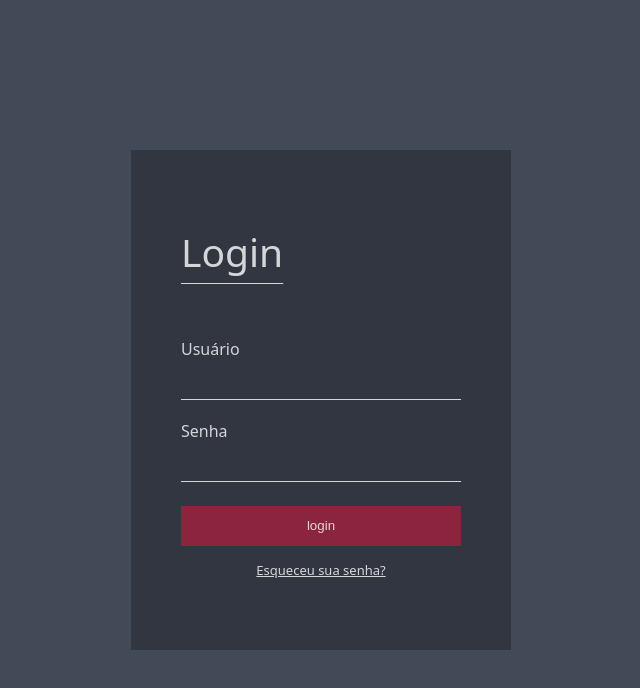
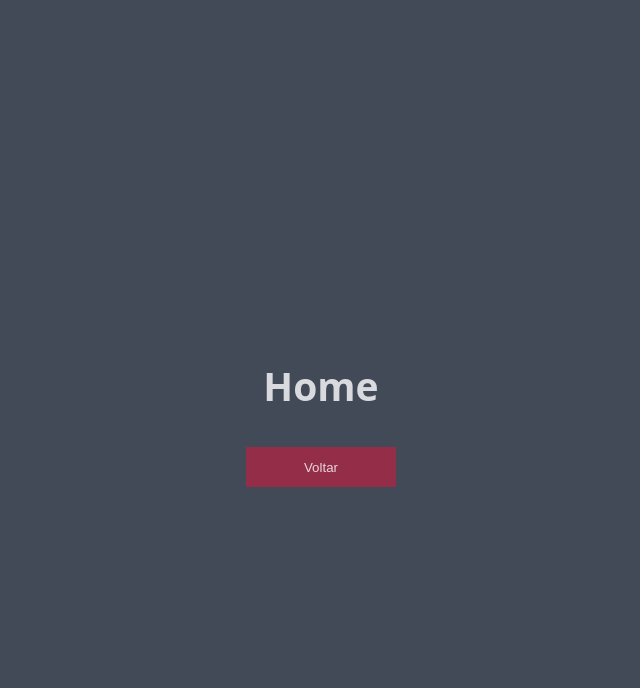
Before and after one commit to Ivina-als/Exerc-cio--Aula-3-React-I, a React (Create React App) app: page /Home in a window 1280 px wide. Shown: the top 688 px of the page, without its empty margins (319-959 px from the left). Built offline with nearby package versions, Linux system fonts and the light colour scheme.

Commit message:
criação de rotas para página login e home e redirecionamento de páginas com o click do botão

```diff
--- a/package.json
+++ b/package.json
@@ -8,6 +8,7 @@
     "@testing-library/user-event": "^13.5.0",
     "react": "^18.2.0",
     "react-dom": "^18.2.0",
+    "react-router-dom": "^6.6.2",
     "react-scripts": "5.0.1",
     "web-vitals": "^2.1.4"
   },
--- a/src/App.css
+++ b/src/App.css
@@ -81,3 +81,8 @@ a:hover {
 a:active {
   color: rgba(255, 255, 255, 0.323);
 }
+
+.button-home {
+  width: 150px;
+  height: 30px;
+}
--- a/src/App.js
+++ /dev/null
@@ -1,30 +0,0 @@
-import "./App.css";
-import AnchorDefault from "./components/Anchor";
-import ButtonDefault from "./components/Button";
-import InputLogin from "./components/Input";
-import Title from "./components/Title/index";
-
-function App() {
-  return (
-    <div className="App">
-      <section className="App-section">
-        <div className="div-login">
-          <Title id="title-login" title="Login" />
-          <InputLogin type="text" label="Usuário" />
-          <InputLogin type="password" label="Senha" />
-          <ButtonDefault
-            id="button01"
-            url="https://discord.gg/fDhwxjPT"
-            name="login"
-          />
-          <AnchorDefault
-            href="https://www.google.com/"
-            name="Esqueceu sua senha?"
-          />
-        </div>
-      </section>
-    </div>
-  );
-}
-
-export default App;
--- /dev/null
+++ b/src/App.jsx
@@ -0,0 +1,23 @@
+import { BrowserRouter as Router, Routes, Route } from "react-router-dom";
+//router é responsavel por gerenciar as rotas, routes engloba as rotas e route é a rota em si
+
+//criar portas: npm i react-router-dom -> instalou o react rounter dom
+
+//com o router será possível verificar se o usuário está autenticado antes de navegar por
+//outras páginas da minha aplicação
+
+// agora essa função app() vai só gerenciar as rotas das páginas
+import Login from "./pages/Login/index";
+import Home from "./pages/Home";
+function App() {
+  return (
+    <Router>
+      <Routes>
+        <Route path="/" element={<Login />}></Route>
+        <Route path="/Home" element={<Home />}></Route>
+      </Routes>
+    </Router>
+  );
+}
+
+export default App;
--- a/src/components/Button/index.js
+++ b/src/components/Button/index.js
@@ -1,11 +1,10 @@
-function ButtonDefault({ name, url }) {
+function ButtonDefault({ name, redirection, divButton }) {
   return (
-    <button
-      className="button-default"
-      onClick={() => (window.location.href = url)}
-    >
-      {name}
-    </button>
+    <div className={divButton}>
+      <button className="button-default" onClick={redirection}>
+        {name}
+      </button>
+    </div>
   );
 }
 
--- a/src/components/Input/index.js
+++ b/src/components/Input/index.js
@@ -1,9 +1,9 @@
 function InputLogin({ label, type }) {
   return (
-    <div className="container-input">
+    <form className="container-input">
       <label htmlFor={label}>{label}</label>
       <input type={type} name={label} className="input-user" />
-    </div>
+    </form>
   );
 }
 
--- /dev/null
+++ b/src/pages/Home/index.js
@@ -0,0 +1,25 @@
+import "../../App.css";
+import ButtonDefault from "../../components/Button";
+import { useNavigate } from "react-router-dom";
+
+function Home() {
+  const navigate = useNavigate();
+  function clickAction() {
+    return navigate("/");
+  }
+
+  return (
+    <div className="App">
+      <section className="App-section">
+        <h1>Home</h1>
+        <ButtonDefault
+          divButton="button-home"
+          redirection={clickAction}
+          name="Voltar"
+        />
+      </section>
+    </div>
+  );
+}
+//h1 é onde tenho que apagar para componentizar
+export default Home;
--- /dev/null
+++ b/src/pages/Login/index.jsx
@@ -0,0 +1,32 @@
+import "../../App.css";
+import AnchorDefault from "../../components/Anchor/index";
+import ButtonDefault from "../../components/Button/index";
+import InputLogin from "../../components/Input/index";
+import Title from "../../components/Title/index";
+import { useNavigate } from "react-router-dom";
+// para redirecionar a página com o clique do botão, precisa importar essa função do RRDOM
+
+function Login() {
+  const navigate = useNavigate();
+  function goHome() {
+    navigate("/home");
+  }
+  return (
+    <div className="App">
+      <section className="App-section">
+        <div className="div-login">
+          <Title id="title-login" title="Login" />
+          <InputLogin type="text" label="Usuário" />
+          <InputLogin type="password" label="Senha" />
+          <ButtonDefault name="Entrar" redirection={goHome} />
+          <AnchorDefault
+            href="https://www.google.com/"
+            name="Esqueceu sua senha?"
+          />
+        </div>
+      </section>
+    </div>
+  );
+}
+
+export default Login;
```
Also changed, not shown: src/index.js (+6 -6 lines), 2 other files (tests, documents, lock files or other folders).
